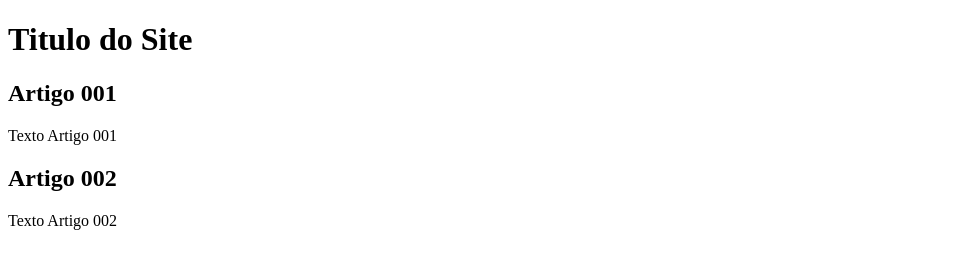
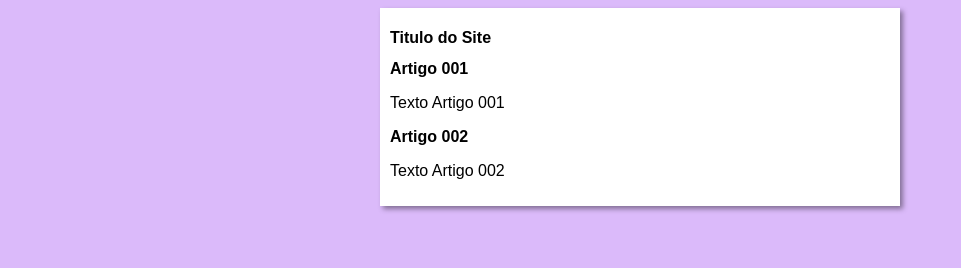
Before and after one commit to higinosk/higinosk.github.io-projeto-site, a plain HTML site: page index.html in a window 1280 px wide. Shown: the whole page, without its empty margins (0-961 px from the left). Drawn offline with Linux system fonts and the light colour scheme.

Commit message:
Initial Desing

```diff
--- /dev/null
+++ b/estilos/style.css
@@ -0,0 +1,17 @@
+* {
+    font-family: Arial, Helvetica, sans-serif;
+    font-size: 16px;
+}
+
+body {
+    background-color: rgb(219, 186, 250);
+
+}
+
+main {
+    background-color: white;
+    width: 500px;
+    margin: auto;
+    padding: 10px;
+    box-shadow: 3px 3px 5px rgba(0, 0, 0, 0.404);
+}
--- a/index.html
+++ b/index.html
@@ -4,6 +4,7 @@
     <meta charset="UTF-8" />
     <meta name="viewport" content="width=device-width, initial-scale=1.0" />
     <title>Titulo do Site</title>
+    <link rel="stylesheet" href="estilos/style.css">
   </head>
   <body>
     <main>
```
